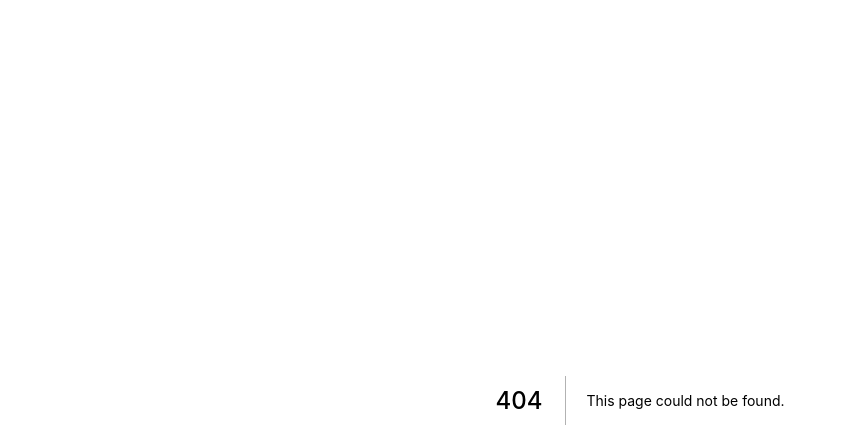
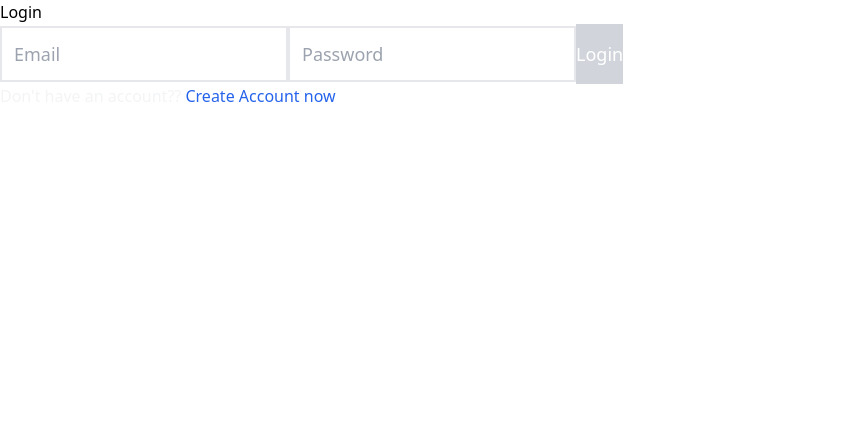
Before and after one commit to DaeseongLee/node-meeting, a Next.js app in the folder frontend/: page /login in a window 1280 px wide. Before the commit this address had no page. Shown: the top 448 px of the page, without its empty margins (0-847 px from the left). Built offline with nearby package versions, Linux system fonts and the light colour scheme.

Commit message:
Add login UI

```diff
--- /dev/null
+++ b/frontend/pages/login.tsx
@@ -0,0 +1,73 @@
+import React from 'react';
+import { useState } from 'react';
+import FormError from '../components/FormError'
+import Button from '../components/Button'
+import { useForm } from 'react-hook-form';
+import Link from 'next/link';
+interface IcreateAccountForm {
+    email: string;
+    password: string;
+}
+
+
+const Login = () => {
+    const [loading, setLoading] = useState(false);
+    const { register, handleSubmit, getValues, formState: { errors, isValid } } = useForm<IcreateAccountForm>({
+        mode: "onChange",
+
+    });
+    const onSubmit = () => {
+        const { email, password } = getValues();
+    }
+    return (
+        <div className="formWrapper">
+            <h4 className="formTitle">
+                Login
+            </h4>
+            <form onSubmit={handleSubmit(onSubmit)} className="form">
+                <input
+                    {...register("email", {
+                        required: "Email is required",
+                        pattern: /^(([^<>()[\]\\.,;:\s@"]+(\.[^<>()[\]\\.,;:\s@"]+)*)|(".+"))@((\[[0-9]{1,3}\.[0-9]{1,3}\.[0-9]{1,3}\.[0-9]{1,3}])|(([a-zA-Z\-0-9]+\.)+[a-zA-Z]{2,}))$/,
+                    })}
+                    type="email"
+                    name="email"
+                    required
+                    placeholder="Email"
+                    className="input"
+                />
+                {errors.email?.message && (
+                    <FormError errorMessage={errors.email?.message} />
+                )}
+                {errors.email?.type === "pattern" && (
+                    <FormError errorMessage={"Please enter a vaild email"} />
+                )}
+                <input
+                    {...register("password", {
+                        required: "Password is requred",
+                    })}
+                    name="password"
+                    type="password"
+                    required
+                    placeholder="Password"
+                    className="input"
+                />
+                {errors.password?.message && (
+                    <FormError errorMessage={errors.password?.message} />
+                )}
+                <Button canClick={isValid}
+                    loading={loading}
+                    actionText={"Login"}
+                />
+            </form>
+            <div className="mb-4">
+                <span className="text-gray-100">Don't have an account??{" "}</span>
+                <Link href="/createAccount">
+                    <a className="text-blue-600 hover:underline">Create Account now</a>
+                </Link>
+            </div>
+        </div>
+    );
+};
+
+export default Login;
```
